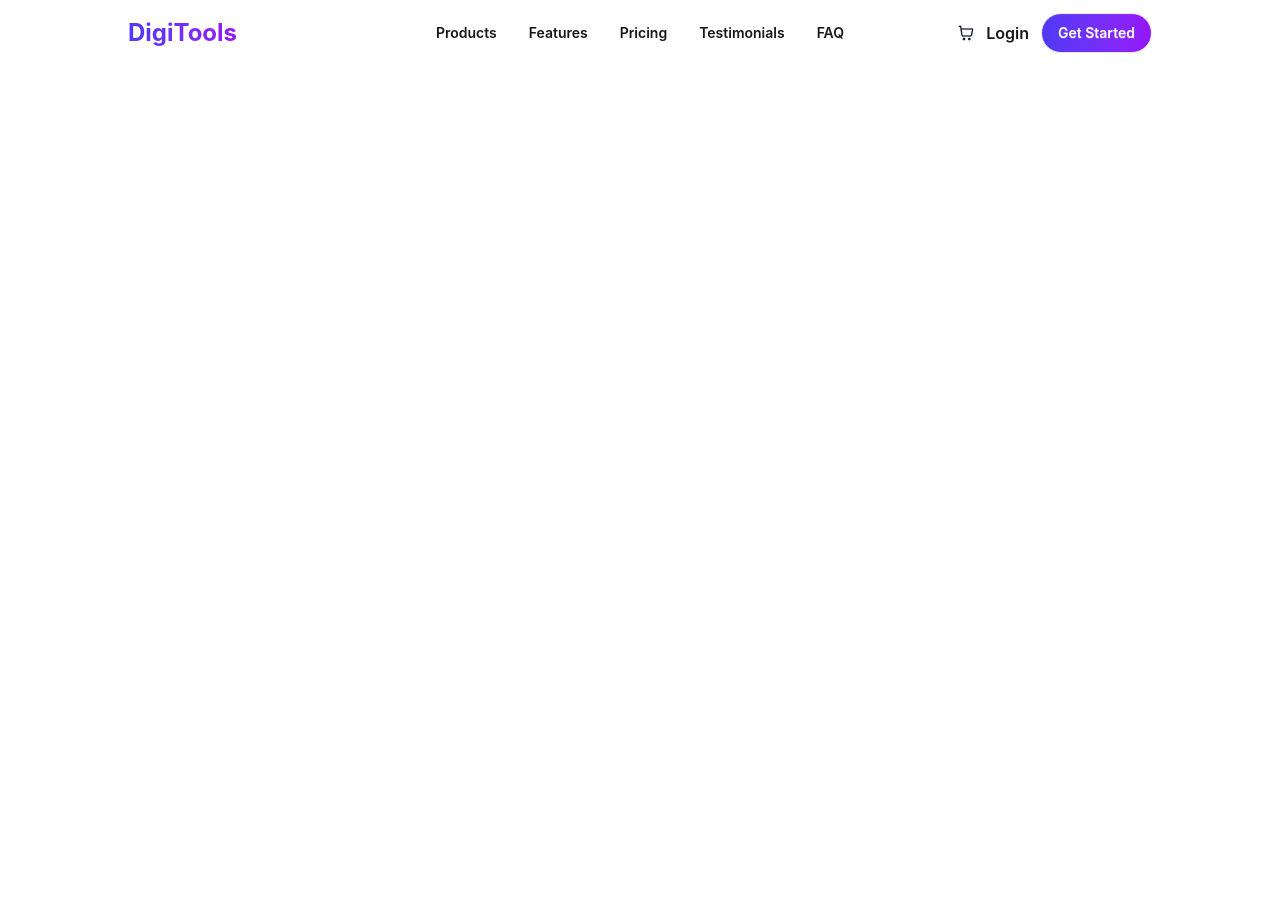
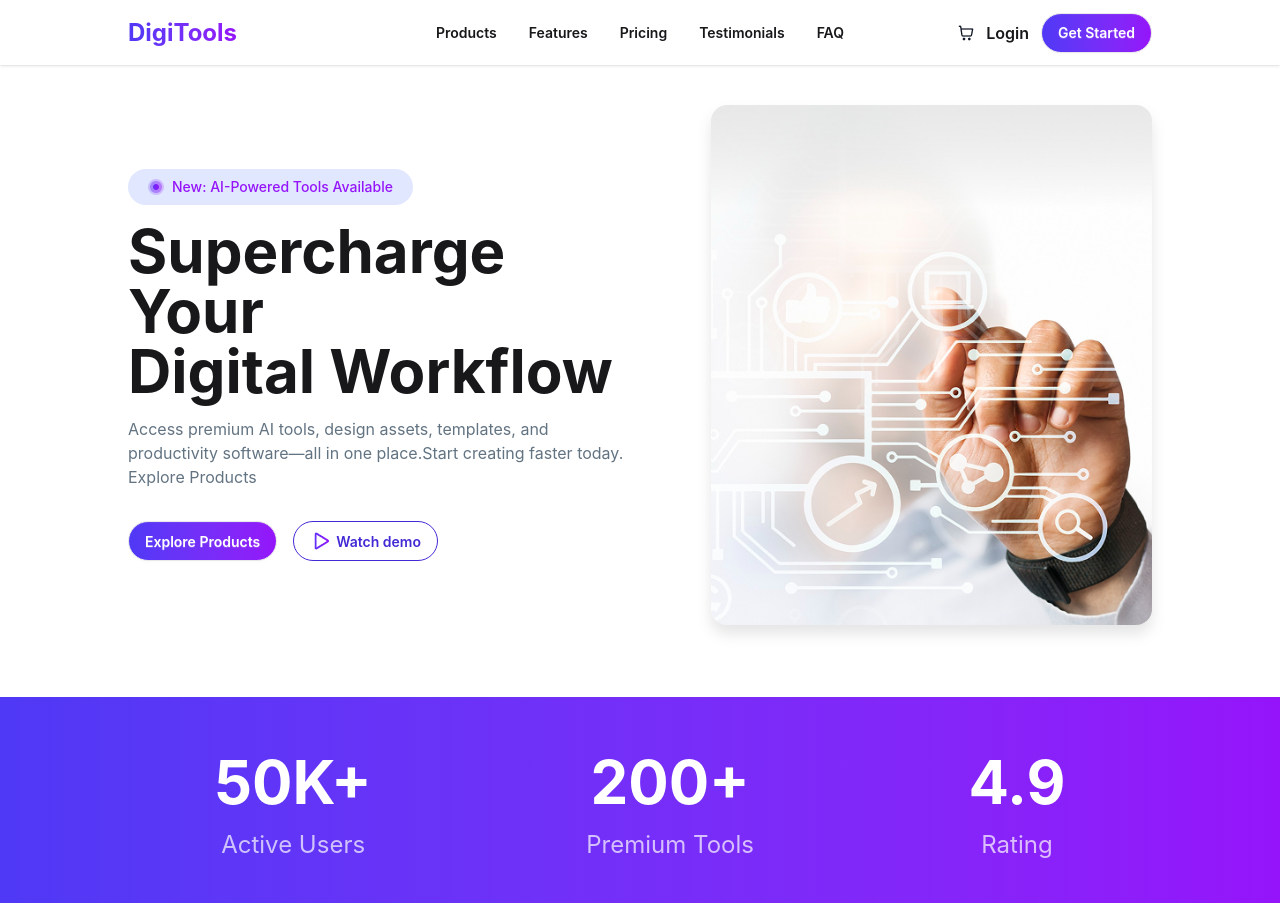
Before and after one commit to sanjidaj/Digital-Tools-Buying-Website, a React (Vite) app: page / in a window 1280 px wide. Before the commit the page ends 800 px from the top, so only its background shows below. Built offline with nearby package versions, Linux system fonts and the light colour scheme.

Commit message:
Added banner and stat Section

```diff
--- a/src/App.jsx
+++ b/src/App.jsx
@@ -1,6 +1,7 @@
 
 import './App.css'
-import Navbar from './navbar'
+import Navbar from './component/navbar'
+import Banner from './component/Banner'
 
 
 function App() {
@@ -8,6 +9,7 @@ function App() {
   return (
     <>
       <Navbar></Navbar>
+      <Banner/>
 
     </>
   )
--- /dev/null
+++ b/src/component/Banner.jsx
@@ -0,0 +1,69 @@
+import React from 'react';
+
+const Banner = () => {
+     return (
+        <>
+         <div className="relative min-h-w flex items-center overflow-hidden px-6 md:px-32 py-10 mb-8">
+             <div className=" mx-auto grid grid-cols-1 lg:grid-cols-2 gap-1 items-center relative z-10">
+                 <div className="space-y-4">
+                     <div className="inline-flex items-center gap-2 bg-[#E1E7FF]  text-[#9514FA] text-sm font-medium px-5 py-2 rounded-full">
+                         <img src="src\assets\dot.png" alt="" />New: AI-Powered Tools Available
+                     </div>
+
+                     <h1 className="text-4xl lg:text-6xl font-bold">Supercharge Your<br/>Digital Workflow</h1>
+
+                     <p className="text-[#627382] max-w-lg">
+                         Access premium AI tools, design assets, templates, and productivity software—all in one place.Start creating faster today.
+                         <br />Explore Products
+                     </p>
+
+                     <div className="flex flex-wrap gap-4 pt-4">
+                         <div>
+                            <button className="btn  bg-linear-to-r from-[#4F39F6] to-[#9514FA] rounded-full text-white">Explore Products</button>
+                         </div>
+
+                         <div>
+                            <button className='btn btn-outline btn-primary rounded-full'><img src="src\assets\Play.png" alt="" />Watch demo</button>
+                            </div>
+
+
+                     </div>
+
+                 </div>
+
+                 <div className="relative flex justify-center lg:justify-end">
+                     <div className="relative">
+
+
+                         <img
+                             className="relative h-130 w-auto object-contain drop-shadow-xl rounded-2xl"
+                             src="src\assets\banner.png"
+                             alt=""
+                         />
+                     </div>
+                 </div>
+             </div>
+
+
+         </div>
+         <div className='flex justify-evenly bg-linear-to-r from-[#4F39F6] to-[#9514FA]  py-10'>
+
+                 <div className="text-center">
+                     <h1 className="text-[60px] font-bold text-white">50K+</h1>
+                     <p className='text-white/70 text-[24px]'>Active Users</p>
+                 </div>
+                 <div className="text-center">
+                     <h1 className="text-[60px] font-bold text-white">200+</h1>
+                     <p className='text-white/70 text-[24px]'>Premium Tools</p>
+                 </div>
+                 <div className="text-center">
+                     <h1 className="text-[60px] font-bold text-white">4.9</h1>
+                     <p className='text-white/70 text-[24px]'>Rating</p>
+                 </div>
+
+         </div>
+      </>
+    );
+};
+
+export default Banner;
--- a/src/Navbar.jsx
+++ b/src/component/navbar.jsx
@@ -2,7 +2,8 @@ import React from 'react';
 
 const Navbar = () => {
     return (
-        <div className="navbar px-6 md:px-32">
+
+        <div className="navbar px-6 md:px-32 shadow-sm">
             <div className="navbar-start">
                 <h1 className='text-2xl font-bold bg-linear-to-r from-[#4F39F6] to-[#9514FA] bg-clip-text text-transparent'>DigiTools</h1>
 
@@ -20,9 +21,10 @@ const Navbar = () => {
             <div className="navbar-end gap-3">
                 <img src="src\assets\products\shopping-cart.png" alt="" />
                 <p className='font-semibold'>Login</p>
-                <a className="btn  bg-linear-to-r from-[#4F39F6] to-[#9514FA] rounded-full text-white">Get Started</a>
+                <button className="btn  bg-linear-to-r from-[#4F39F6] to-[#9514FA] rounded-full text-white">Get Started</button>
             </div>
         </div>
+
     );
 };
 
```
Also changed, not shown: src/assets/dot.png (added).
